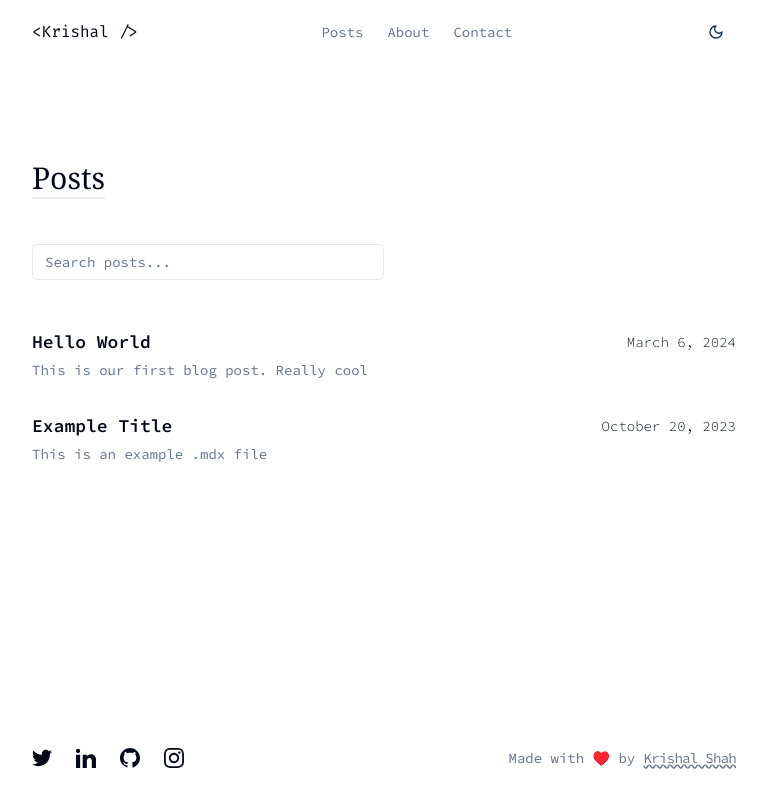
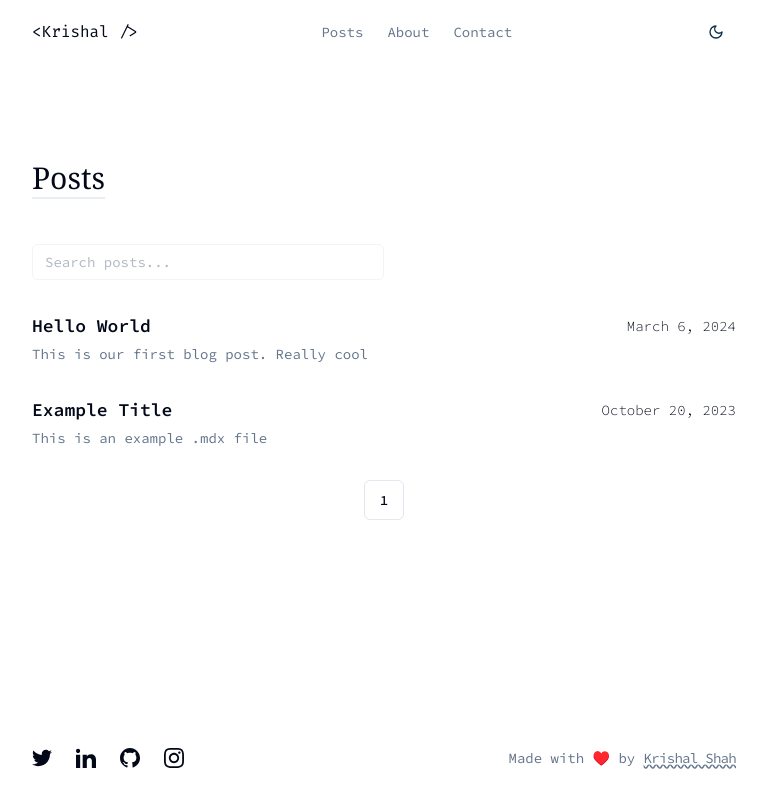
Before and after one commit to LuciKritZ/krishalshah.in, a Next.js app: page /posts in a window 1280 px wide. Shown: the whole page, without its empty margins (256-1023 px from the left). Built offline with nearby package versions, Linux system fonts and the light colour scheme.

Commit message:
added pagination and disabled search functionality

```diff
--- a/app/posts/_components/searchable-posts.tsx
+++ b/app/posts/_components/searchable-posts.tsx
@@ -4,35 +4,41 @@ import { useMemo, useState } from 'react';
 
 import { DeleteIcon } from 'lucide-react';
 
+import QueryPagination from '@/components/query-pagination';
 import { Button } from '@/components/ui/button';
 import { Input } from '@/components/ui/input';
 import { PostMetadata } from '@/global-types';
 
 import Posts from '../../../components/posts';
 
+const POSTS_PER_PAGE = 5;
+
 interface SearchablePostsProps {
   posts: PostMetadata[];
+  currentPage: number;
 }
 
-const SearchablePosts = ({ posts }: SearchablePostsProps) => {
+const SearchablePosts = ({ posts, currentPage }: SearchablePostsProps) => {
   const [query, setQuery] = useState<string>('');
 
-  const filteredData = useMemo(
-    () => ({
-      posts: posts.filter((post) =>
-        post.title?.toLowerCase().includes(query.toLowerCase())
-      ),
+  const filteredData = useMemo(() => {
+    const filteredPosts = posts
+      .filter((post) => post.title?.toLowerCase().includes(query.toLowerCase()))
+      .slice(POSTS_PER_PAGE * (currentPage - 1), POSTS_PER_PAGE * currentPage);
+    return {
+      posts: filteredPosts,
       isFiltered: query.length,
-    }),
-    [posts, query]
-  );
+      totalPages: Math.ceil(posts.length / POSTS_PER_PAGE),
+    };
+  }, [posts, query, currentPage]);
 
   const resetFilter = () => setQuery('');
 
   return (
-    <div>
-      <div className='mb-12 flex items-center gap-3'>
+    <div className='mb-12 flex flex-col'>
+      <div className='flex items-center gap-3 mb-8'>
         <Input
+          disabled
           type='text'
           placeholder='Search posts...'
           className='h-9 w-full sm:w-1/2 focus-visible:ring-offset-0 focus-visible:ring-0'
@@ -53,6 +59,11 @@ const SearchablePosts = ({ posts }: SearchablePostsProps) => {
       </div>
 
       <Posts posts={filteredData.posts} />
+
+      <QueryPagination
+        className='mt-8 flex flex-1'
+        totalPages={filteredData.totalPages}
+      />
     </div>
   );
 };
--- a/app/posts/page.tsx
+++ b/app/posts/page.tsx
@@ -2,13 +2,20 @@ import { getPosts } from '@/lib/posts';
 
 import SearchablePosts from './_components/searchable-posts';
 
-const PostsPage = async () => {
+interface PostsPageParams {
+  searchParams: {
+    page?: string;
+  };
+}
+
+const PostsPage = async ({ searchParams }: PostsPageParams) => {
+  const currentPage = Number(searchParams?.page) || 1;
   const posts = await getPosts();
   return (
-    <section className='pb-24 pt-40'>
+    <section className='pb-12 pt-40'>
       <div className='container max-w-3xl'>
         <h1 className='title mb-12'>Posts</h1>
-        <SearchablePosts posts={posts} />
+        <SearchablePosts posts={posts} currentPage={currentPage} />
       </div>
     </section>
   );
--- /dev/null
+++ b/components/query-pagination.tsx
@@ -0,0 +1,70 @@
+'use client';
+
+import { usePathname, useSearchParams } from 'next/navigation';
+
+import {
+  Pagination,
+  PaginationContent,
+  PaginationItem,
+  PaginationLink,
+  PaginationPrevious,
+  PaginationNext,
+} from './ui/pagination';
+
+interface QueryPaginationProps {
+  totalPages: number;
+  className?: string;
+}
+
+const QueryPagination = ({ totalPages, className }: QueryPaginationProps) => {
+  const pathname = usePathname();
+  const searchParams = useSearchParams();
+
+  const currentPage = Number(searchParams.get('page')) || 1;
+
+  const prevPage = currentPage - 1;
+  const nextPage = currentPage + 1;
+
+  const createPageURL = (pageNumber: number | string) => {
+    const params = new URLSearchParams(searchParams);
+    params.set('page', pageNumber.toString());
+
+    return `${pathname}?${params.toString()}`;
+  };
+
+  return (
+    <Pagination className={className}>
+      <PaginationContent>
+        {prevPage >= 1 ? (
+          <PaginationItem>
+            <PaginationPrevious href={createPageURL(prevPage)} />
+          </PaginationItem>
+        ) : null}
+
+        {Array(totalPages)
+          .fill('')
+          .map((_, index) => (
+            <PaginationItem
+              key={`page-button-${index + 1}`}
+              className='hidden sm:inline-block'
+            >
+              <PaginationLink
+                isActive={currentPage === index + 1}
+                href={createPageURL(index + 1)}
+              >
+                {index + 1}
+              </PaginationLink>
+            </PaginationItem>
+          ))}
+
+        {nextPage <= totalPages ? (
+          <PaginationItem>
+            <PaginationNext href={createPageURL(nextPage)} />
+          </PaginationItem>
+        ) : null}
+      </PaginationContent>
+    </Pagination>
+  );
+};
+
+export default QueryPagination;
--- /dev/null
+++ b/components/ui/pagination.tsx
@@ -0,0 +1,117 @@
+import * as React from "react"
+import { ChevronLeft, ChevronRight, MoreHorizontal } from "lucide-react"
+
+import { cn } from "@/lib/utils"
+import { ButtonProps, buttonVariants } from "@/components/ui/button"
+
+const Pagination = ({ className, ...props }: React.ComponentProps<"nav">) => (
+  <nav
+    role="navigation"
+    aria-label="pagination"
+    className={cn("mx-auto flex w-full justify-center", className)}
+    {...props}
+  />
+)
+Pagination.displayName = "Pagination"
+
+const PaginationContent = React.forwardRef<
+  HTMLUListElement,
+  React.ComponentProps<"ul">
+>(({ className, ...props }, ref) => (
+  <ul
+    ref={ref}
+    className={cn("flex flex-row items-center gap-1", className)}
+    {...props}
+  />
+))
+PaginationContent.displayName = "PaginationContent"
+
+const PaginationItem = React.forwardRef<
+  HTMLLIElement,
+  React.ComponentProps<"li">
+>(({ className, ...props }, ref) => (
+  <li ref={ref} className={cn("", className)} {...props} />
+))
+PaginationItem.displayName = "PaginationItem"
+
+type PaginationLinkProps = {
+  isActive?: boolean
+} & Pick<ButtonProps, "size"> &
+  React.ComponentProps<"a">
+
+const PaginationLink = ({
+  className,
+  isActive,
+  size = "icon",
+  ...props
+}: PaginationLinkProps) => (
+  <a
+    aria-current={isActive ? "page" : undefined}
+    className={cn(
+      buttonVariants({
+        variant: isActive ? "outline" : "ghost",
+        size,
+      }),
+      className
+    )}
+    {...props}
+  />
+)
+PaginationLink.displayName = "PaginationLink"
+
+const PaginationPrevious = ({
+  className,
+  ...props
+}: React.ComponentProps<typeof PaginationLink>) => (
+  <PaginationLink
+    aria-label="Go to previous page"
+    size="default"
+    className={cn("gap-1 pl-2.5", className)}
+    {...props}
+  >
+    <ChevronLeft className="h-4 w-4" />
+    <span>Previous</span>
+  </PaginationLink>
+)
+PaginationPrevious.displayName = "PaginationPrevious"
+
+const PaginationNext = ({
+  className,
+  ...props
+}: React.ComponentProps<typeof PaginationLink>) => (
+  <PaginationLink
+    aria-label="Go to next page"
+    size="default"
+    className={cn("gap-1 pr-2.5", className)}
+    {...props}
+  >
+    <span>Next</span>
+    <ChevronRight className="h-4 w-4" />
+  </PaginationLink>
+)
+PaginationNext.displayName = "PaginationNext"
+
+const PaginationEllipsis = ({
+  className,
+  ...props
+}: React.ComponentProps<"span">) => (
+  <span
+    aria-hidden
+    className={cn("flex h-9 w-9 items-center justify-center", className)}
+    {...props}
+  >
+    <MoreHorizontal className="h-4 w-4" />
+    <span className="sr-only">More pages</span>
+  </span>
+)
+PaginationEllipsis.displayName = "PaginationEllipsis"
+
+export {
+  Pagination,
+  PaginationContent,
+  PaginationEllipsis,
+  PaginationItem,
+  PaginationLink,
+  PaginationNext,
+  PaginationPrevious,
+}
```
